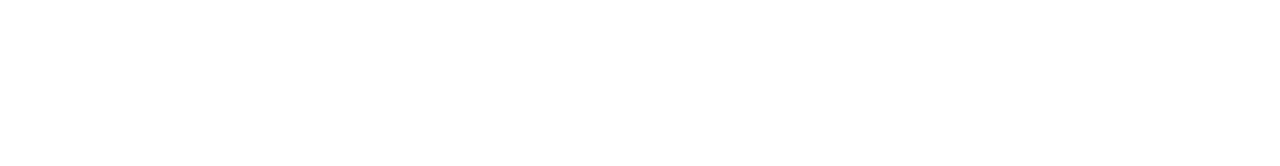
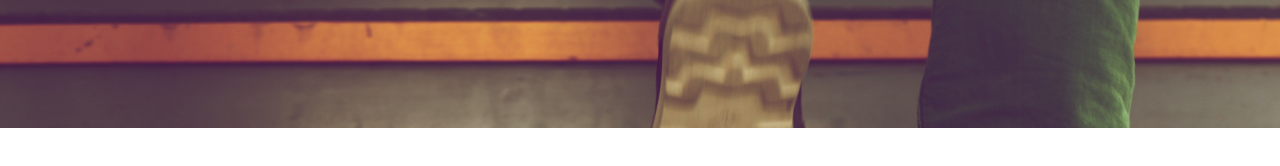
Before and after one commit to kelvinMakamu/delaniStudio, a plain HTML site: page index.html in a window 1280 px wide. Drawn offline with Linux system fonts and the light colour scheme.

Commit message:
Modifies index,scripts and styles files to include UI elements of the Top Content

```diff
--- a/css/styles.css
+++ b/css/styles.css
@@ -1,6 +1,37 @@
+/**********************
+
+	COMMON/GENERAL STYLES
+
+**************************/
 *{
 	margin:0;
 	letter-spacing: 2px;
 	border-radius: 0% !important;
 	font-family: 'Roboto', sans-serif;
 }
+/**************************
+
+	DELANI TOP CONTENT STYLES
+
+********************************/
+.delani_top_content{
+	color:#fff;
+	background-image: url('../assets/backgrounds/h_img.jpg');
+	background-repeat: no-repeat;
+  background-size: cover;
+}
+
+/**************************
+
+	DELANI MAIN CONTENT STYLES
+
+********************************/
+
+
+
+
+/**************************
+
+	DELANI BOTTOM CONTENT STYLES
+
+********************************/
--- a/index.html
+++ b/index.html
@@ -12,6 +12,20 @@
 		<script type="text/javascript" src="js/scripts.js"></script>
 </head>
 <body>
+	<!-- BEGIN DELANI TOP CONTENT -->
+	<div class="jumbotron delani_top_content">
+		<div class="container">
+			<div class="row">
 
+			</div>
+		</div>
+	</div>
+	<!-- END DELANI TOP CONTENT -->
+
+	<!-- BEGIN DELANI MAIN CONTENT -->
+	<!-- END DELANI MAIN CONTENT -->
+
+	<!-- BEGIN DELANI BOTTOM CONTENT -->
+	<!-- END DELANI BOTTOM CONTENT -->
 </body>
 </html>
```
